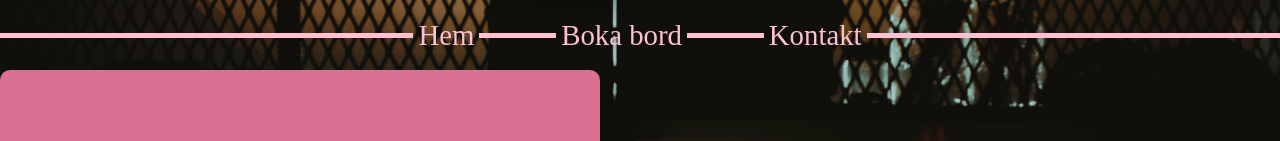
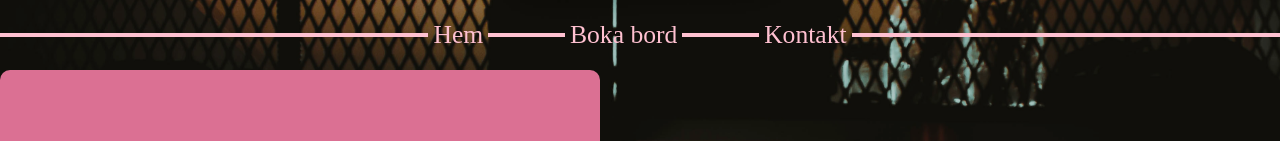
Before and after one commit to Holmkvists/restaurant, a React (Create React App) app: page /booking in a window 1280 px wide. Shown: the top 141 px of the page. Built offline with nearby package versions, Linux system fonts and the light colour scheme.

Commit message:
header updated

```diff
--- a/src/css/header.css
+++ b/src/css/header.css
@@ -22,7 +22,7 @@
   text-decoration: none;
   color: #ffc1d1;
   text-decoration-style: none;
-  font-size: 180%;
+  font-size: 1.6rem;
   width: 100%;
   margin: 5px;
   font-weight: 100;
@@ -60,13 +60,13 @@
   .header__span__long {
     background-color: #ffc1d1;
     width: 25%;
-    height: 5px;
+    height: 4px;
     flex-grow: 1;
   }
   .header__span__short {
     background-color: #ffc1d1;
     width: 6%;
-    height: 5px;
+    height: 4px;
   }
   .header__ul {
     width: 100%;
```
